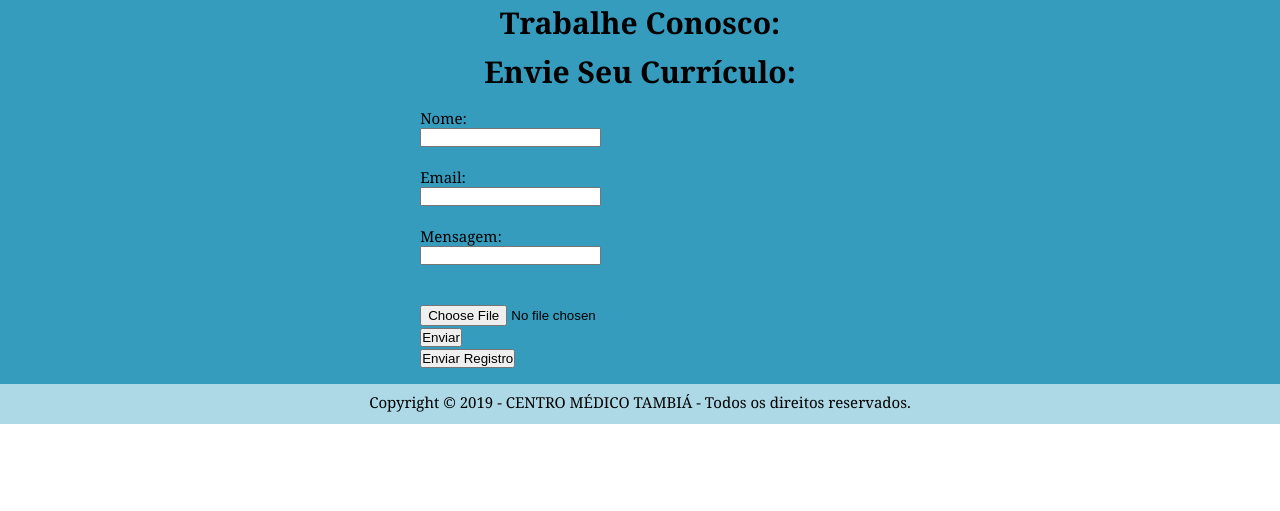
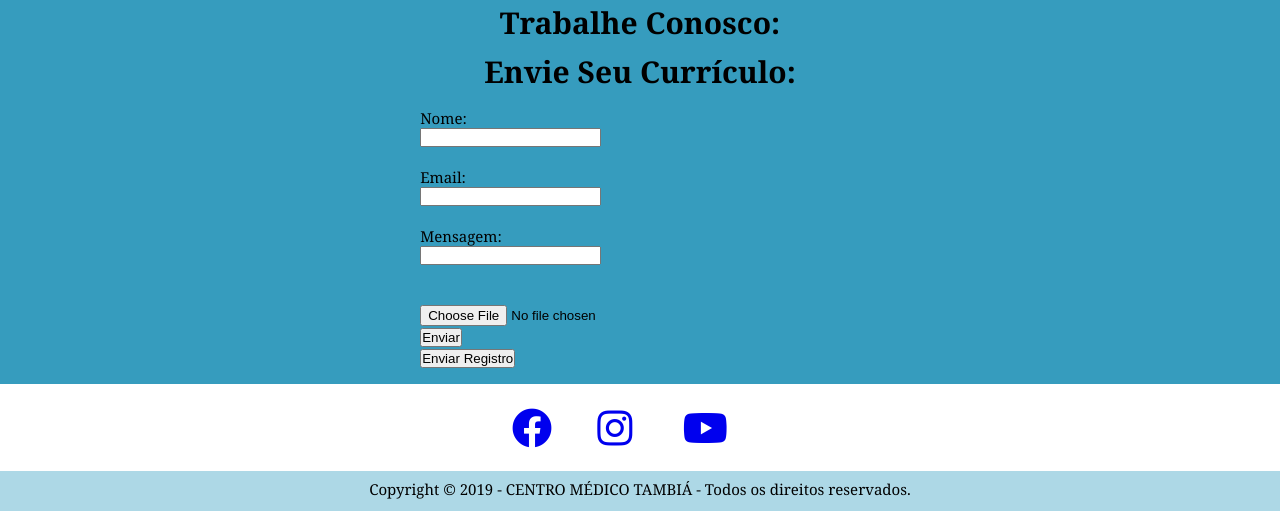
Before and after one commit to Ruggery/CEMETPB, a plain HTML site: page index.html in a window 1280 px wide. Shown: the part 4440-4951 px from the top of the page. Before the commit the page ends 4864 px from the top, so only its background shows below. Drawn offline with nearby package versions, Linux system fonts and the light colour scheme.

Commit message:
Add files via upload

```diff
--- a/index.html
+++ b/index.html
@@ -21,6 +21,7 @@
                     <i class="fas fa-phone-alt"></i> Ligue agora e Agende Seu Exame: <a href="(083) 3214-4233">(083) 3214-4233</a> ou <a href="(83) 3214-4234">(83) 3214-4234</a></p>
             </div>
 
+
         <div id=menu>
             <nav>
                     <input class="menu-btn" type="checkbox" id="menu-btn" />
@@ -39,7 +40,6 @@
             </div>
 
     </div>
-
 </header>
 
 <body>
@@ -157,7 +157,6 @@
                     </div>
                 </form>
             </div>
-            <div></div>
         </section>
         <iframe id="mapa" src="https://www.google.com/maps/embed?pb=!1m18!1m12!1m3!1d3959.0934985865174!2d-34.88013359029775!3d-7.115162972333802!2m3!1f0!2f0!3f0!3m2!1i1024!2i768!4f13.1!3m3!1m2!1s0x7ace7e68af0f129%3A0xd7131d481e436e09!2sCentro+M%C3%A9dico+Tambi%C3%A1!5e0!3m2!1spt-BR!2sbr!4v1565593160141!5m2!1spt-BR!2sbr" width="100%" height="300" frameborder="0" style="border:0" allowfullscreen></iframe>
     </div>
@@ -188,8 +187,21 @@
     </div>
 
 
-</body>
+
+        <div id='redessociais'>
+                <div class="facebook">
+                    <a href="#"><i class="fab fa-facebook"></i></a>
+                </div>
+                <div class="instagram">
+                    <a href="#"><i class="fab fa-instagram"></i></a>
+                </div>
+                <div class="youtube">
+                    <a href="#"><i class="fab fa-youtube"></i></a>
+                </div>
+            </div>
+        </body>
+
 <footer>
-    <p>Copyright © 2019  - CENTRO MÉDICO TAMBIÁ - Todos os direitos reservados.</p>
+    <div><p>Copyright © 2019  - CENTRO MÉDICO TAMBIÁ - Todos os direitos reservados.</p></div>
 </footer>
 </html>
--- a/total.css
+++ b/total.css
@@ -306,10 +306,13 @@ ul.menu{
 #formsugestoes input{
     display: block;
 }
+
+
+
 #mapa{
     background-color: silver;
     margin: 3vh 0;
-    width: 100vw;
+    width: 100%;
     box-sizing: border-box;
 }
 
@@ -330,11 +333,26 @@ ul.menu{
     align-content: space-around;
     padding-bottom: 2vh;
 }
+#redessociais{
+    align-items: center;
+    display: grid;
+    grid-template-columns: 1fr 1fr 1fr;
+    width: 20vw;
+    padding: 2vh 40vw;
 
+}
 /*FOOTER*/
 footer{
+    display: block;
+    grid-template-columns: 1fr 1fr;
     background-color: lightblue;
     text-align: center;
     padding: 1vh;
     height: 3vh;
 }
+
+
+
+.facebook, .instagram, .youtube{
+    font-size: 40px;
+}
```
